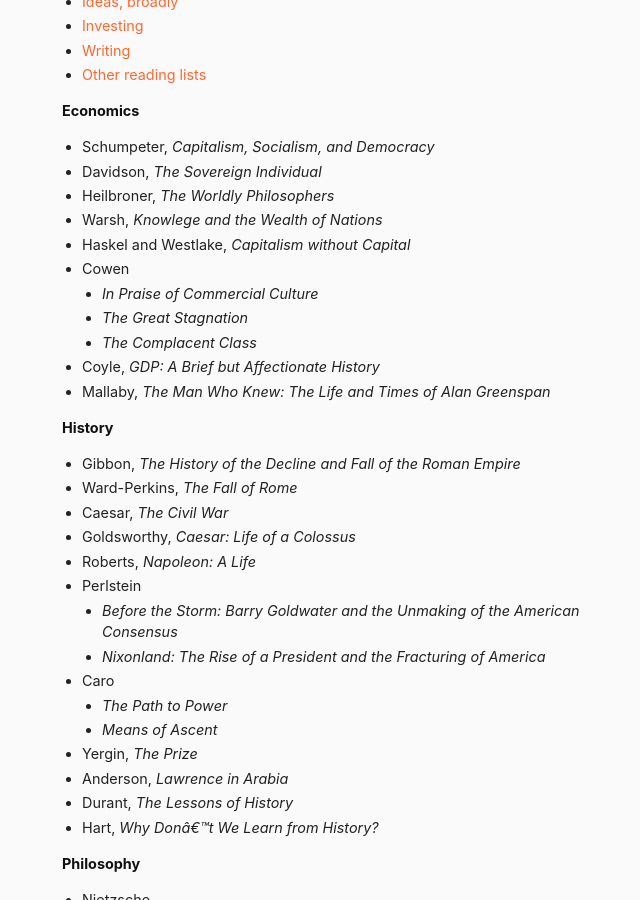
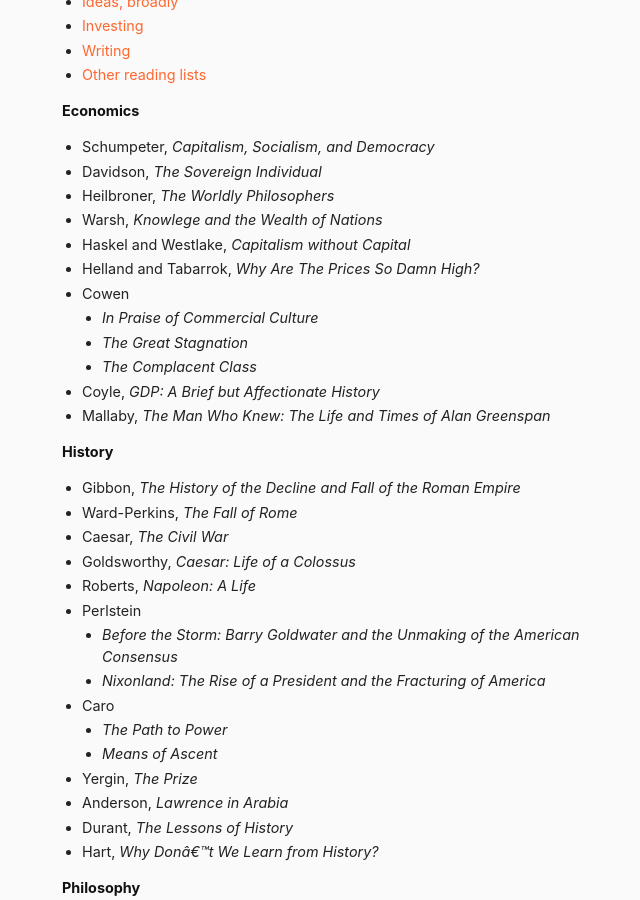
Before and after one commit to danschlz/danschulz.github.io, a Jekyll site: the page built from books.md, in a window 1280 px wide and 900 px high, scrolled down 529 px. Shown: the whole window, without its empty margins (298-938 px from the left). Built offline with Jekyll 4.4.1, drawn with Linux system fonts in a browser that asks for light colours; some of the changed text lies outside the part shown.

Commit message:
Update books.md

```diff
--- a/books.md
+++ b/books.md
@@ -31,6 +31,7 @@ Jump to:
 - Heilbroner, _The Worldly Philosophers_
 - Warsh, _Knowlege and the Wealth of Nations_
 - Haskel and Westlake, _Capitalism without Capital_
+- Helland and Tabarrok, _Why Are The Prices So Damn High?_
 - Cowen
 	- _In Praise of Commercial Culture_
 	- _The Great Stagnation_
@@ -97,6 +98,7 @@ Jump to:
   - _Amazon Unbound_
 - Bryar & Carr, _Working Backwards: Insights, Stories, and Secrets from Inside Amazon_
 - Rich and Janos, _Skunk Works: A Personal Memoir of My Years of Lockheed_
+- Hoffman, _American Icon: Alan Mulally and the Fight to Save Ford Motor Company_
 
 **Fiction** <a name="fiction"></a>
 - Pessoa, _The Book of Disquiet_
```
